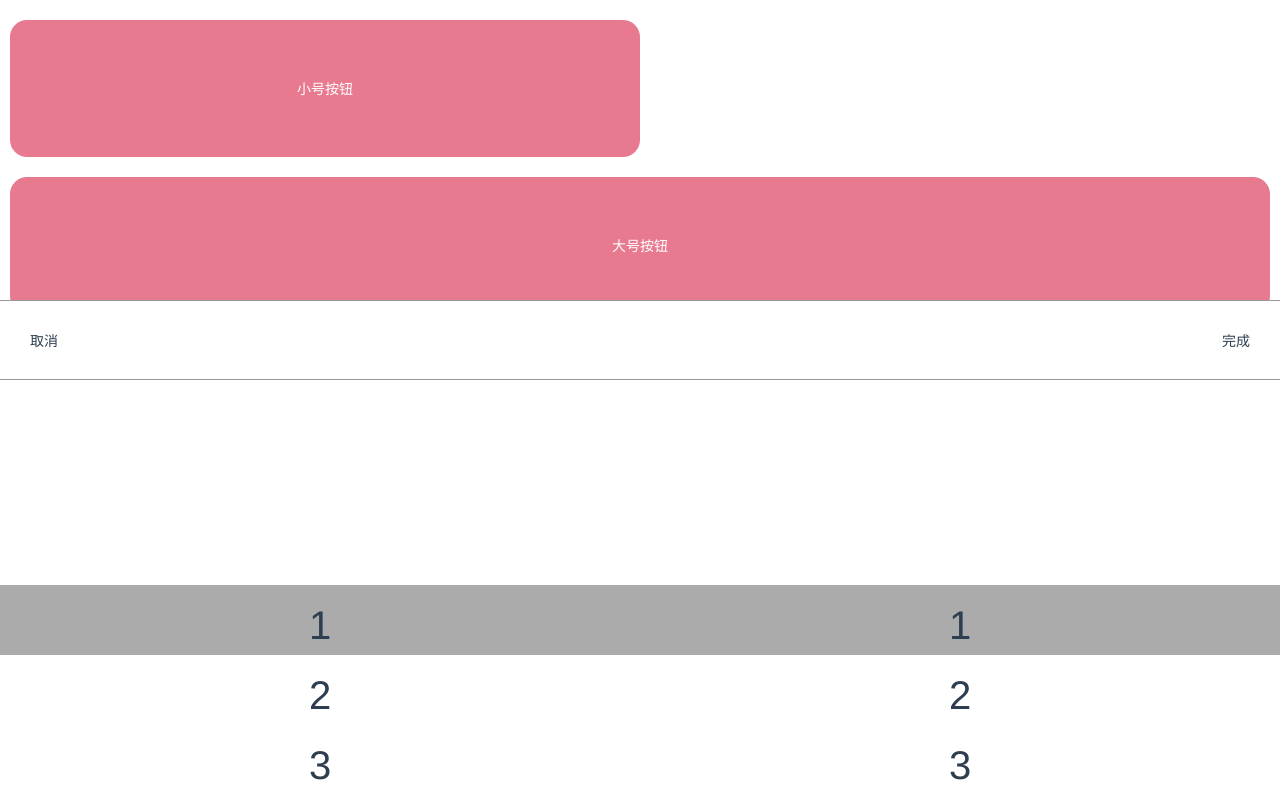
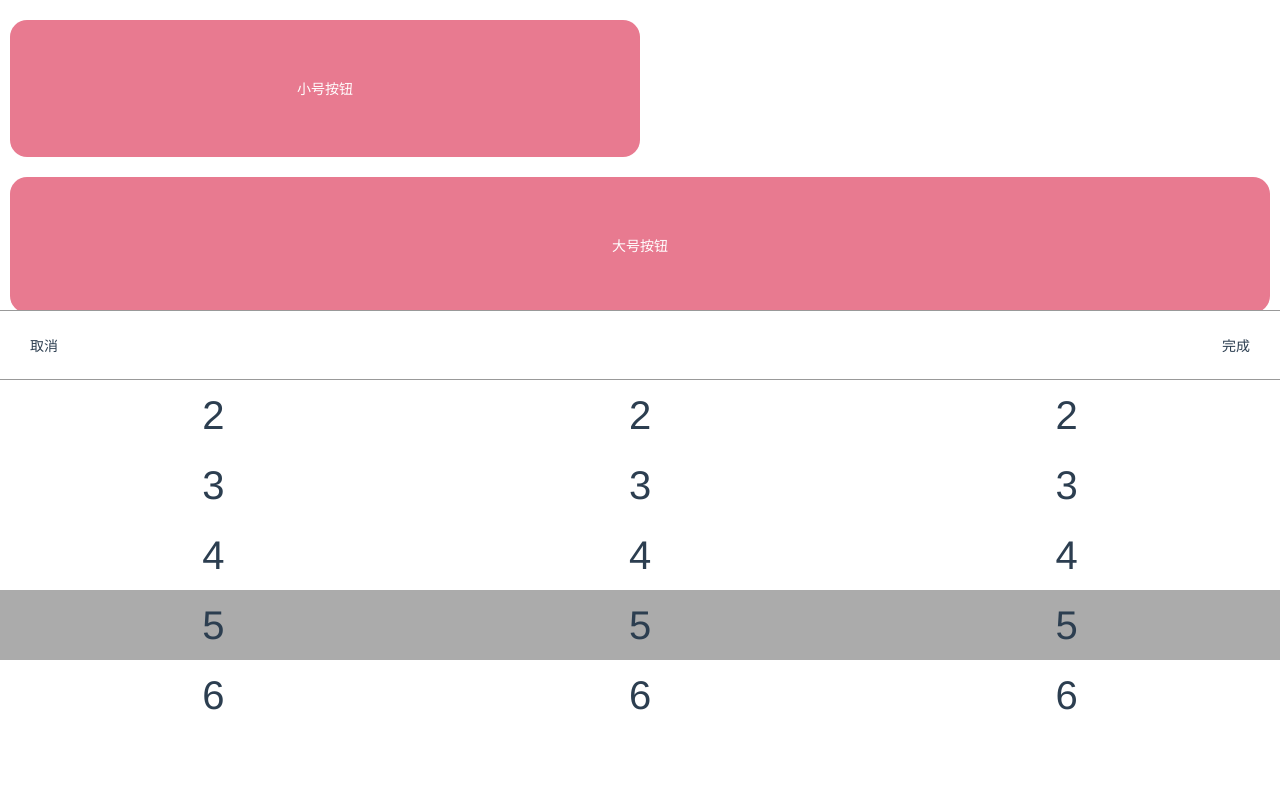
Before and after one commit to Gaoyuqian/notebook, a Vue app in the folder vuetest/: page /#/test in a window 1280 px wide. Shown: the top 800 px of the page. Built offline with nearby package versions, Linux system fonts and the light colour scheme; what vue-resource would draw is missing.

Commit message:
可以返回值啦

```diff
--- a/vuetest/src/Venus/components/picker.vue
+++ b/vuetest/src/Venus/components/picker.vue
@@ -1,20 +1,53 @@
 <template>
-  <div class='v-picker-box' @touchend.stop='defaultEvent' @touchstart.stop='defaultEvent' @touchmove.stop='defaultEvent'>
+  <div class='v-picker-box'>
       <div class="v-picker-container">
         <div class="v-picker-relative">
           <div class="v-picker-sign"></div>
           <div class="v-picker-title">
             <div class="v-picker-cancel">取消</div>
-            <div class="v-picker-submit">完成</div>
+            <div class="v-picker-submit" @click='submitData()'>完成</div>
           </div>
           <div class="v-pick-body-box">
-            <bodyaaa></bodyaaa>
-            <bodyaaa></bodyaaa>
+            <pickbody v-for='key in data' :data='key' v-model='key.default' :key='keys'></pickbody>
+            <!-- 最好传一个对象，次一点传一个数组，也可以传一个字符串，我们会对字符串进行处理，并看成单一的index 条件     -->
+            <!-- 两种picker 一种联动picker 一种datepicker 目前属于datepicker -->
           </div>
         </div>
     </div>
   </div>
 </template>
+<script>
+import pickbody from "../components/pickerbody";
+export default {
+  data() {
+    return {
+      keys: "1",
+      dataBack: []
+    };
+  },
+  components: { pickbody },
+  props: {
+    data: { default: "" }
+  },
+  methods: {
+    defaultEvent: function(evt) {
+      evt.preventDefault();
+    },
+    submitData: function() {
+      for (let i of this.data) {
+        this.dataBack.push(i.default);
+      }
+      this.$emit("input", this.dataBack);
+      this.dataBack = [];
+    }
+  },
+  mounted() {
+    for (let i of this.data) {
+      if (!i.default) i.default = 0;
+    }
+  }
+};
+</script>
 <style lang="scss" scoped>
 .v-pick-body-box {
   width: 100%;
@@ -32,7 +65,7 @@
 }
 .v-picker-relative {
   position: relative;
-  padding-top: 80px;
+  padding-top: 70px;
 }
 .v-picker-box {
   width: 100%;
@@ -61,23 +94,7 @@
   top: 0;
   left: 0;
   width: 100%;
-  height: 80px;
+  height: 70px;
   border-bottom: 1px solid #999;
 }
 </style>
-<script>
-import bodyaaa from "../components/pickerbody";
-export default {
-  data() {
-    return {};
-  },
-  components: { bodyaaa },
-  props: {},
-  methods: {
-    defaultEvent: function(evt) {
-      evt.preventDefault();
-    }
-  },
-  mounted() {}
-};
-</script>
--- a/vuetest/src/Venus/components/pickerbody.vue
+++ b/vuetest/src/Venus/components/pickerbody.vue
@@ -1,11 +1,6 @@
 <template>
    <div class="v-picker-body" @touchend.stop='touchend' @touchstart.stop='touchstart' @touchmove.stop='touchmove'>
-      <div class="content">1</div>
-      <div class="content">2</div>
-      <div class="content">3</div>
-      <div class="content">4</div>
-      <div class="content">5</div>
-      <div class="content">6</div>
+      <div class="content" v-for='key in data.data'>{{key}}</div>
     </div>
 </template>
 <style lang="scss" scoped>
@@ -13,59 +8,11 @@
   width: 100%;
   height: 420px;
 }
-.v-pick-body-box {
-  width: 100%;
-  display: flex;
-}
-.v-picker-sign {
-  width: 100%;
-  height: 70px;
-  background: #888;
-  opacity: 0.7;
-  position: absolute;
-  top: 50%;
-  left: 0%;
-  transform: translate(0, 50%);
-}
 .content {
   font-size: 40px;
   display: flex;
   align-items: center;
   justify-content: center;
-}
-.v-picker-relative {
-  position: relative;
-  padding-top: 80px;
-}
-.v-picker-box {
-  width: 100%;
-  height: 500px;
-  position: relative;
-  bottom: 0;
-  left: 0;
-}
-.v-picker-container {
-  overflow: hidden;
-  background: #fff;
-  width: 100%;
-  position: fixed;
-  bottom: 0;
-  left: 0;
-}
-.v-picker-title {
-  z-index: 99;
-  display: flex;
-  justify-content: space-between;
-  align-items: center;
-  padding: 20px 30px;
-  background: #fff;
-  border-top: 1px solid #999;
-  position: absolute;
-  top: 0;
-  left: 0;
-  width: 100%;
-  height: 80px;
-  border-bottom: 1px solid #999;
 }
 </style>
 <script>
@@ -74,10 +21,8 @@ export default {
     return {
       startPoint: { x: "", y: "" },
       endPoint: { x: "", y: "" },
-      parentsEle: "",
       bodyEle: "",
       distance: 0,
-      // offsetY: 0,
       lastDistance: 0,
       totalDistance: 0,
       selectIndex: 0,
@@ -86,11 +31,13 @@ export default {
   },
   props: {
     part: {
-      boolean: String || Number,
       default: 6
-    }
+    },
+    default: {},
+    data: {}
   },
   mounted() {
+    console.log(this.data.default);
     if (!this.parentsEle) {
       this.parentsEle = document.querySelectorAll(".v-picker-body");
     }
@@ -105,8 +52,10 @@ export default {
       for (var i of this.bodyEle) {
         i.style.height = `${this.partHeight}px`;
       }
-      console.log(this.partHeight, this.$el.clientHeight);
-      this.lastDistance = this.$el.clientHeight / 2;
+      this.lastDistance =
+        this.$el.clientHeight / 2 -
+        this.partHeight *
+          parseInt(this.getIndex(this.data.data, this.data.default));
       const lock = async () => {
         await this.animated();
       };
@@ -114,6 +63,9 @@ export default {
     }, 0);
   },
   methods: {
+    getIndex: function(arr, data) {
+      return arr.indexOf(data);
+    },
     touchstart: function(evt) {
       this.startPoint.x = evt.changedTouches[0].clientX;
       this.startPoint.y = evt.changedTouches[0].clientY;
@@ -131,15 +83,9 @@ export default {
       if (this.totalDistance >= this.$el.clientHeight / 2) {
         //超出上限
         this.totalDistance = this.lastDistance = this.$el.clientHeight / 2;
-        console.log(
-          true,
-          this.totalDistance,
-          this.lastDistance,
-          this.$el.clientHeight / 2
-        );
       } else if (
         this.totalDistance <=
-        this.$el.clientHeight / 2 - this.$el.scrollHeight
+        this.$el.clientHeight / 2 - this.$el.scrollHeight + this.partHeight
       ) {
         //超出下限
         this.totalDistance = this.lastDistance =
@@ -148,7 +94,6 @@ export default {
         //判断在哪个节点
         this.lastDistance += this.distance;
       }
-
       //最后校准
       this.selectIndex = Math.round(
         Math.abs(
@@ -157,16 +102,15 @@ export default {
       );
       this.totalDistance =
         -this.selectIndex * this.partHeight + this.$el.clientHeight / 2;
-      console.log(
-        this.totalDistance,
-        this.selectIndex,
-        this.partHeight,
-        this.$el.clientHeight / 2
-      );
       this.$el.style.transform = `translateY(${this.totalDistance}px)`;
       this.$el.style.transition = "transform 0.16s";
       this.distance = 0;
+      this.getData();
       evt.preventDefault();
+    },
+    getData: function() {
+      //告诉父组件第几个元素被选中了
+      this.$emit("input", this.data.data[this.selectIndex]);
     },
     animated: function(type) {
       //上是false 下是true
--- a/vuetest/src/Venus/test.vue
+++ b/vuetest/src/Venus/test.vue
@@ -59,7 +59,8 @@
     <!-- alert -->
       <message :msgShow='aaa'>我是一个消息体</message>
       <alertInfo canclose ref='alert'></alertInfo>
-      <picker></picker>
+      <picker :data='pickertest' v-model='pickerdata'></picker>
+      <div>{{pickerdata}}</div>
 </div>
 </template>
 
@@ -79,7 +80,13 @@ export default {
       bbb: false,
       open: "开启蓝牙",
       text: "点击了按钮",
-      textinfo: "sadfas"
+      textinfo: "sadfas",
+      pickertest: [
+        { data: ["1", 2, 3, 4, 5, 6], default: 5 },
+        { data: ["1", 2, 3, 4, 5, 6], default: 5 },
+        { data: ["1", 2, 3, 4, 5, 6], default: 5 }
+      ],
+      pickerdata: ""
     };
   },
   watch: {
```
